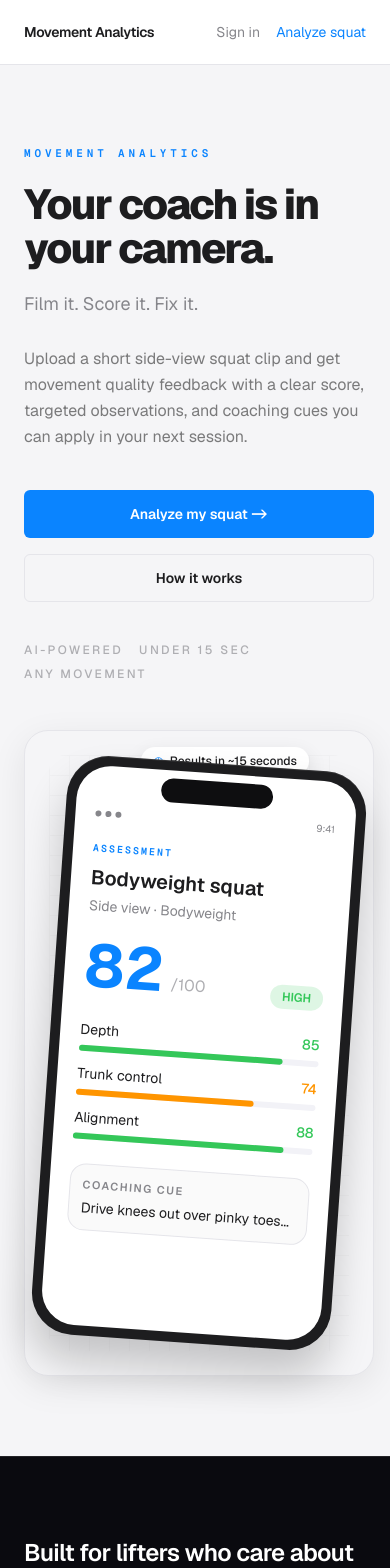
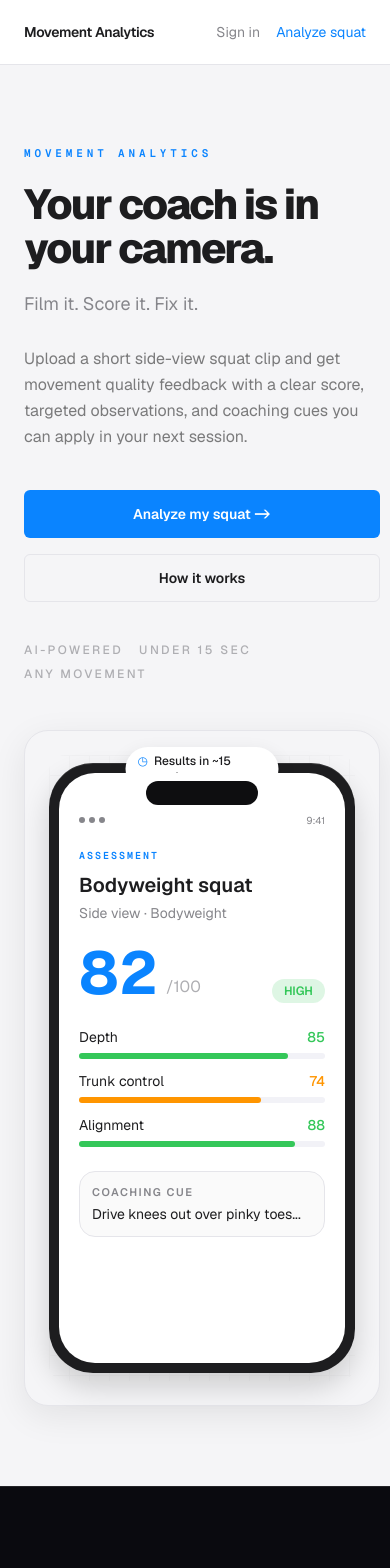
Before and after one commit to davidmsanborn-bit/movement-analytics, a Next.js app: page / in a window 390 px wide. Shown: the top 1568 px of the page. Built offline with nearby package versions, Linux system fonts and the light colour scheme; no server answers.

Commit message:
fix: straighten phone mockup on hero

```diff
--- a/components/landing/Hero.tsx
+++ b/components/landing/Hero.tsx
@@ -59,16 +59,16 @@ export function Hero() {
             }}
           />
 
-          <div className="relative z-10 flex justify-center py-2">
-            <div className="absolute -top-2 right-10 rounded-full bg-white px-3 py-1.5 text-xs font-medium text-[#1d1d1f] shadow-[0_8px_20px_rgba(0,0,0,0.12)]">
+          <div className="relative z-10 flex min-h-[620px] items-center justify-center py-2">
+            <div className="absolute -top-2 left-1/2 -translate-x-1/2 rounded-full bg-white px-3 py-1.5 text-xs font-medium text-[#1d1d1f] shadow-[0_8px_20px_rgba(0,0,0,0.12)]">
               <span className="mr-1.5 inline-block text-[#0A84FF]">◷</span>
               Results in ~15 seconds
             </div>
 
-            <div className="rotate-[4deg] rounded-[42px] bg-[#1d1d1f] p-2.5 shadow-[0_26px_40px_rgba(0,0,0,0.2),inset_0_1px_0_rgba(255,255,255,0.1)]">
-              <div className="relative h-[560px] w-[280px] overflow-hidden rounded-[34px] bg-white">
+            <div className="rounded-[44px] bg-[#1d1d1f] p-2.5 shadow-[0_14px_28px_rgba(0,0,0,0.16),inset_0_1px_0_rgba(255,255,255,0.1)]">
+              <div className="relative h-[590px] w-[286px] overflow-hidden rounded-[36px] bg-white">
                 <div className="absolute left-1/2 top-2 h-6 w-28 -translate-x-1/2 rounded-full bg-[#0e0e10]" />
-                <div className="px-5 pb-6 pt-10">
+                <div className="px-5 pb-8 pt-10">
                   <div className="mb-5 flex items-center justify-between text-[10px] text-[#86868b]">
                     <div className="flex gap-1">
                       <span className="h-1.5 w-1.5 rounded-full bg-[#86868b]" />
```
